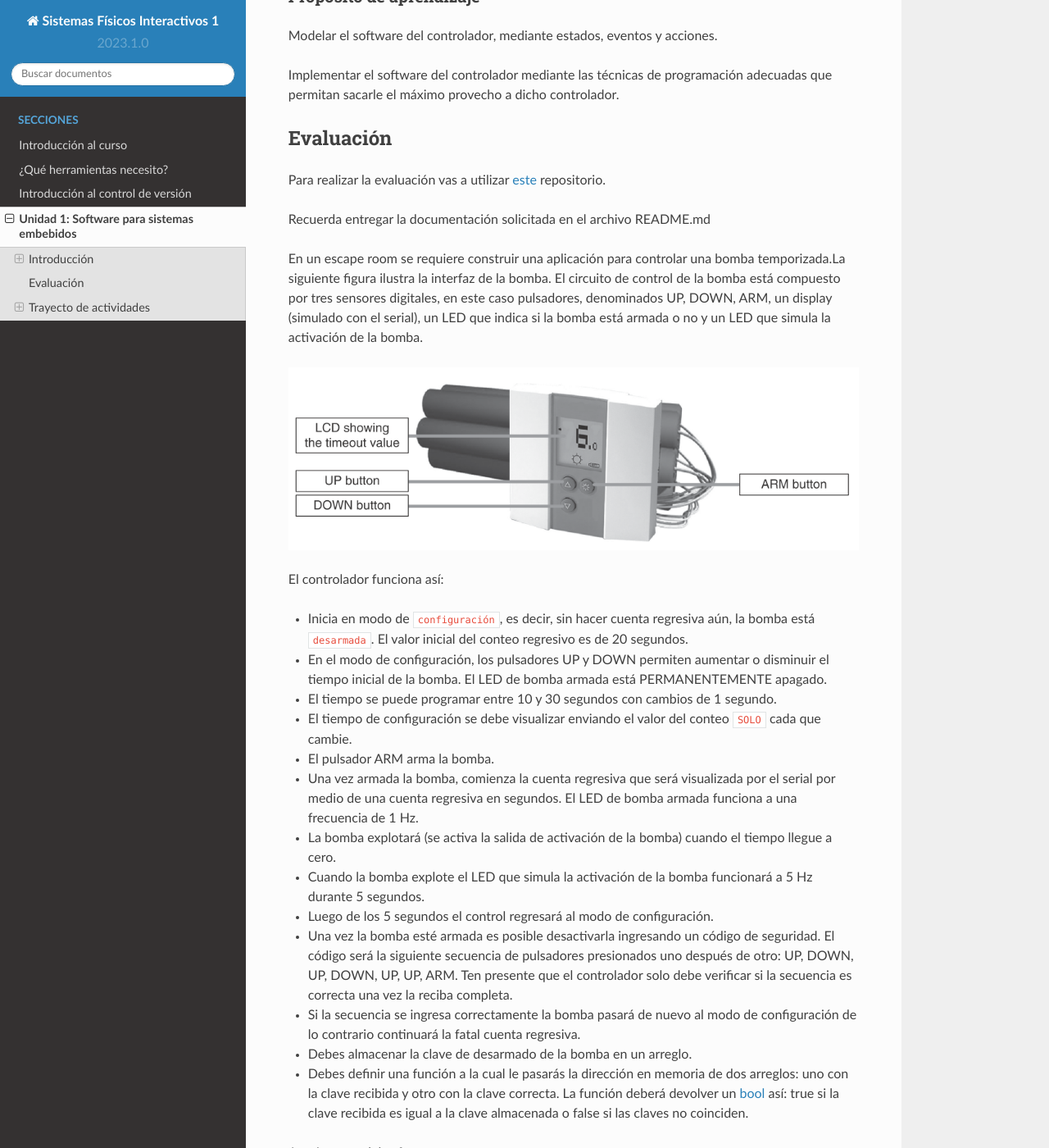
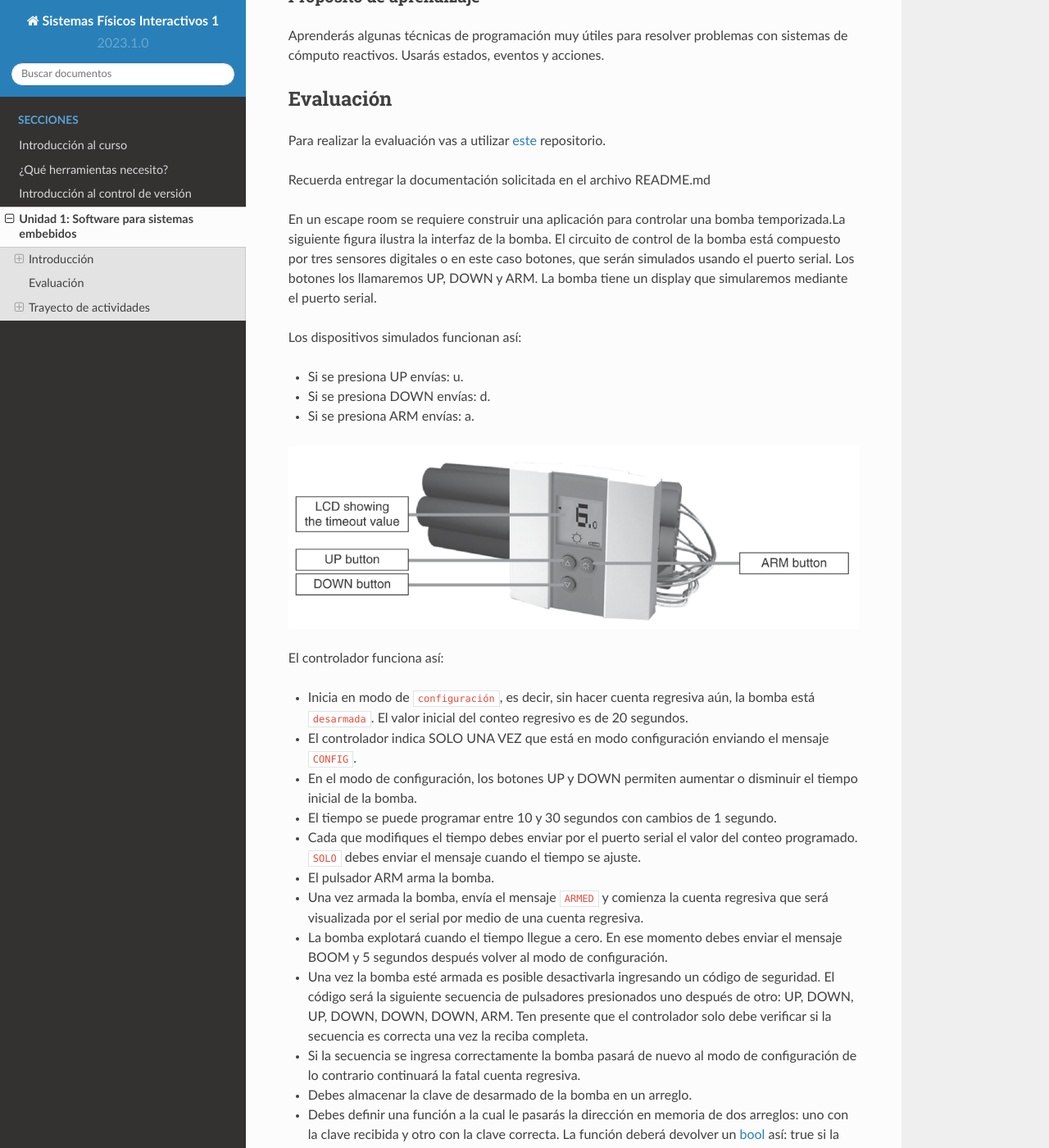
Before and after one commit to juanferfranco/SistemasFisicosInteractivos1, a Sphinx documentation site: the page built from docs/_unidad1/unidad1.rst, in a window 1280 px wide and 1400 px high, scrolled down 330 px. Shown: the whole window at 82% size. Built offline with Sphinx 7.4.7 and the Read the Docs theme 2.0.0, drawn with Linux system fonts in a browser that asks for light colours; some of the changed text lies outside the part shown.

Commit message:
update evaluation to remove hardware dependencies

```diff
--- a/docs/_unidad1/unidad1.rst
+++ b/docs/_unidad1/unidad1.rst
@@ -4,20 +4,16 @@ Unidad 1. Software para sistemas embebidos
 Introducción
 --------------
 
-En esta unidad vas a aprender técnicas para programar
-los sistemas embebidos (controladores) que permitirán capturar y/o generar
-la información que fluye desde y hacia el mundo exterior
-de la aplicación interactiva.
+En esta unidad vas a familiarizarte con el funcionamiento del computador
+que permite interactuar directamente con los actuadores y sensores de
+una aplicaciones interactiva que utiliza dispositivos externos.
 
 Propósito de aprendizaje
 ***************************
 
-Modelar el software del controlador, mediante estados, eventos
-y acciones.
-
-Implementar el software del controlador mediante las técnicas de
-programación adecuadas que permitan sacarle el máximo provecho a
-dicho controlador.
+Aprenderás algunas técnicas de programación muy útiles
+para resolver problemas con sistemas de cómputo reactivos.
+Usarás estados, eventos y acciones.
 
 Evaluación
 ---------------------------
@@ -30,10 +26,16 @@ README.md
 
 En un escape room se requiere construir una aplicación para controlar
 una bomba temporizada.La siguiente figura ilustra la interfaz de la bomba.
-El circuito de control de la bomba está compuesto por tres sensores digitales,
-en este caso pulsadores, denominados UP, DOWN, ARM,
-un display (simulado con el serial), un LED que indica si la bomba está
-armada o no y un LED que simula la activación de la bomba.
+El circuito de control de la bomba está compuesto por tres sensores digitales o
+en este caso botones, que serán simulados usando el puerto serial.
+Los botones los llamaremos UP, DOWN y ARM. La bomba tiene un display que simularemos
+mediante el puerto serial.
+
+Los dispositivos simulados funcionan así:
+
+* Si se presiona UP envías: u.
+* Si se presiona DOWN envías: d.
+* Si se presiona ARM envías: a.
 
 .. image:: ../_static/bomb.png
   :alt: bomba
@@ -42,25 +44,21 @@ El controlador funciona así:
 
 * Inicia en modo de ``configuración``, es decir, sin hacer cuenta regresiva aún,
   la bomba está ``desarmada``. El valor inicial del conteo regresivo es de 20 segundos.
-* En el modo de configuración, los pulsadores UP y DOWN permiten
-  aumentar o disminuir el tiempo inicial de la bomba. El LED de bomba armada
-  está PERMANENTEMENTE apagado.
+* El controlador indica SOLO UNA VEZ que está en modo configuración enviando el mensaje
+  ``CONFIG``.
+* En el modo de configuración, los botones UP y DOWN permiten
+  aumentar o disminuir el tiempo inicial de la bomba.
 * El tiempo se puede programar entre 10 y 30 segundos con cambios de 1 segundo.
-* El tiempo de configuración se debe visualizar enviando
-  el valor del conteo ``SOLO`` cada que cambie.
+* Cada que modifiques el tiempo debes enviar por el puerto serial el valor
+  del conteo programado. ``SOLO`` debes enviar el mensaje cuando el tiempo se ajuste.
 * El pulsador ARM arma la bomba.
-* Una vez armada la bomba, comienza la cuenta regresiva que será visualizada
-  por el serial por medio de una cuenta regresiva en segundos. El LED
-  de bomba armada funciona a una frecuencia de 1 Hz.
-* La bomba explotará (se activa la salida de activación de la bomba) cuando
-  el tiempo llegue a cero.
-* Cuando la bomba explote el LED que simula la activación de la bomba
-  funcionará a 5 Hz durante 5 segundos.
-* Luego de los 5 segundos el control regresará al modo de
-  configuración.
+* Una vez armada la bomba, envía el mensaje ``ARMED`` y comienza la cuenta
+  regresiva que será visualizada por el serial por medio de una cuenta regresiva.
+* La bomba explotará cuando el tiempo llegue a cero. En ese momento debes enviar
+  el mensaje BOOM y 5 segundos después volver al modo de configuración.
 * Una vez la bomba esté armada es posible desactivarla ingresando un código
   de seguridad. El código será la siguiente secuencia de pulsadores
-  presionados uno después de otro:  UP, DOWN, UP, DOWN, UP, UP, ARM. Ten
+  presionados uno después de otro:  UP, DOWN, UP, DOWN, DOWN, DOWN, ARM. Ten
   presente que el controlador solo debe verificar si la secuencia es correcta
   una vez la reciba completa.
 * Si la secuencia se ingresa correctamente la bomba pasará de nuevo
@@ -73,17 +71,7 @@ El controlador funciona así:
   así: true si la clave recibida es igual a la clave almacenada o
   false si las claves no coinciden.
 
-Arquitectura del software:
-
-Tu aplicación debe tener dos tareas:
-
-* La tarea del controlador.
-* Una tarea que controle un LED a una frecuencia de 0.5 Hz.
-
-Ten presente las siguientes restricciones:
-
-* Para la lectura de los botones ``DEBES`` usar la biblioteca
-  `ezButton <https://github.com/ArduinoGetStarted/button>`__.
+La aplicación debe ser construida usando estados, eventos y acciones.
 
 Para la documentación:
 
@@ -699,7 +687,7 @@ Ahora PIENSA:
 #. Analiza el programa.
 #. `Abre <https://www.asciitable.com/>`__ esta tabla.
 #. Analiza los números que se ven debajo de las letras. Nota
-  que luego de la r, abajo, hay un número. ¿Qué es ese número?
+   que luego de la r, abajo, hay un número. ¿Qué es ese número?
 #. ¿Qué relación encuentras entre las letras y los números?
 
 Ejercicio 12: punteros
```
